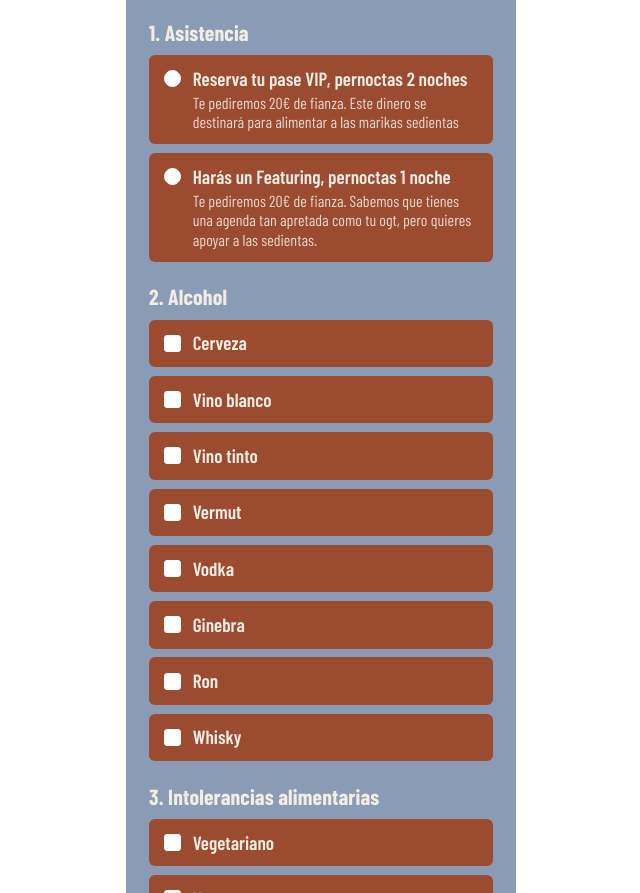
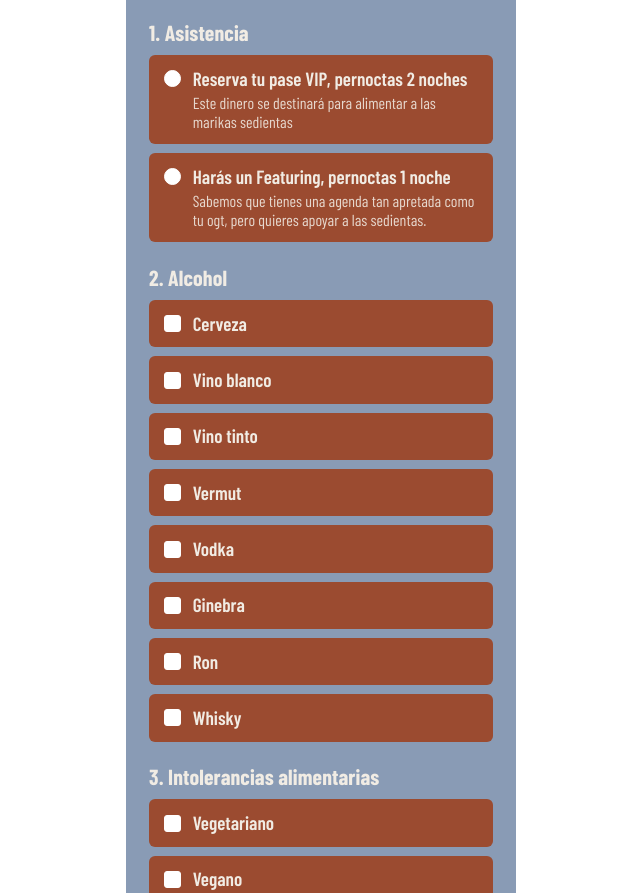
Before and after one commit to rongxinye/rxy, a plain HTML site: page index.html in a window 1280 px wide. Shown: the part 1640-2533 px from the top of the page, without its empty margins (319-959 px from the left). Drawn offline with nearby package versions, Linux system fonts and the light colour scheme; a web font is replaced by a local one.

Commit message:
20€ price text removed

```diff
--- a/index.html
+++ b/index.html
@@ -835,7 +835,7 @@
                            >
                            <span class="option-text-wrap">
                                <span class="option-title">Reserva tu pase VIP, pernoctas 2 noches</span>
-                               <span class="option-desc">Te pediremos 20€ de fianza. Este dinero se destinará para alimentar a las marikas sedientas</span>
+                               <span class="option-desc">Este dinero se destinará para alimentar a las marikas sedientas</span>
                            </span>
                        </label>
 
@@ -849,7 +849,7 @@
                            >
                            <span class="option-text-wrap">
                                <span class="option-title"> Harás un Featuring, pernoctas 1 noche </span>
-                               <span class="option-desc">Te pediremos 20€ de fianza. Sabemos que tienes una agenda tan apretada como tu ogt, pero quieres apoyar a las sedientas.</span>
+                               <span class="option-desc">Sabemos que tienes una agenda tan apretada como tu ogt, pero quieres apoyar a las sedientas.</span>
                            </span>
                        </label>
                    </div>
```
